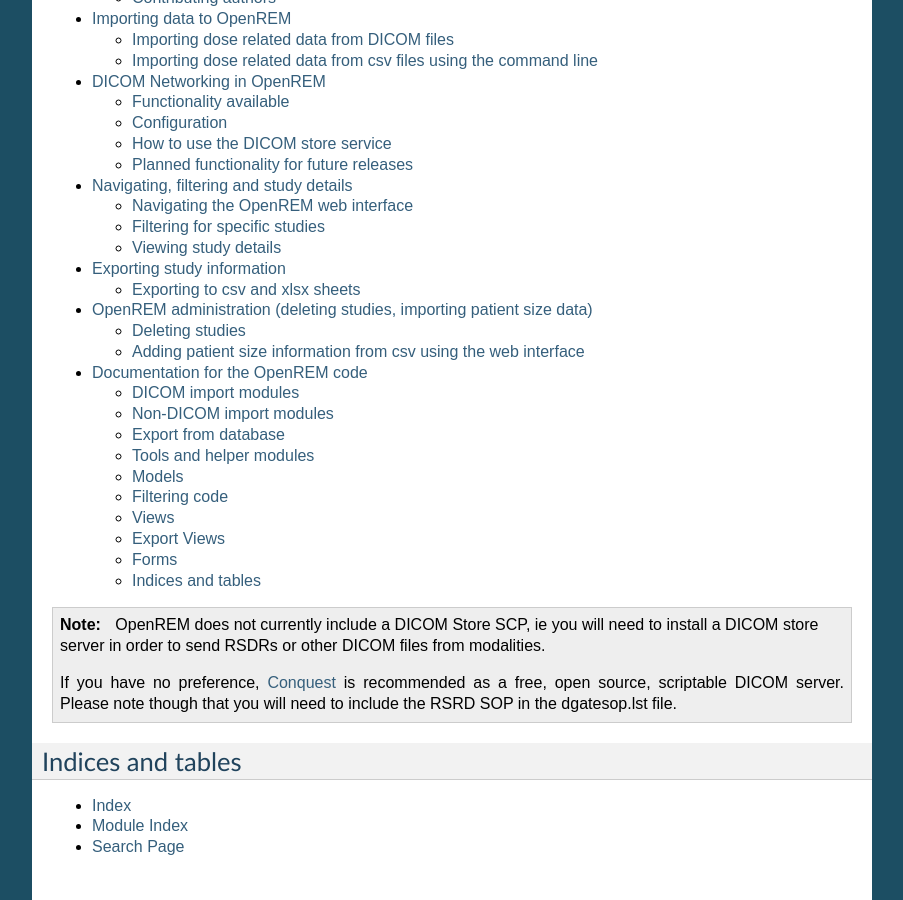
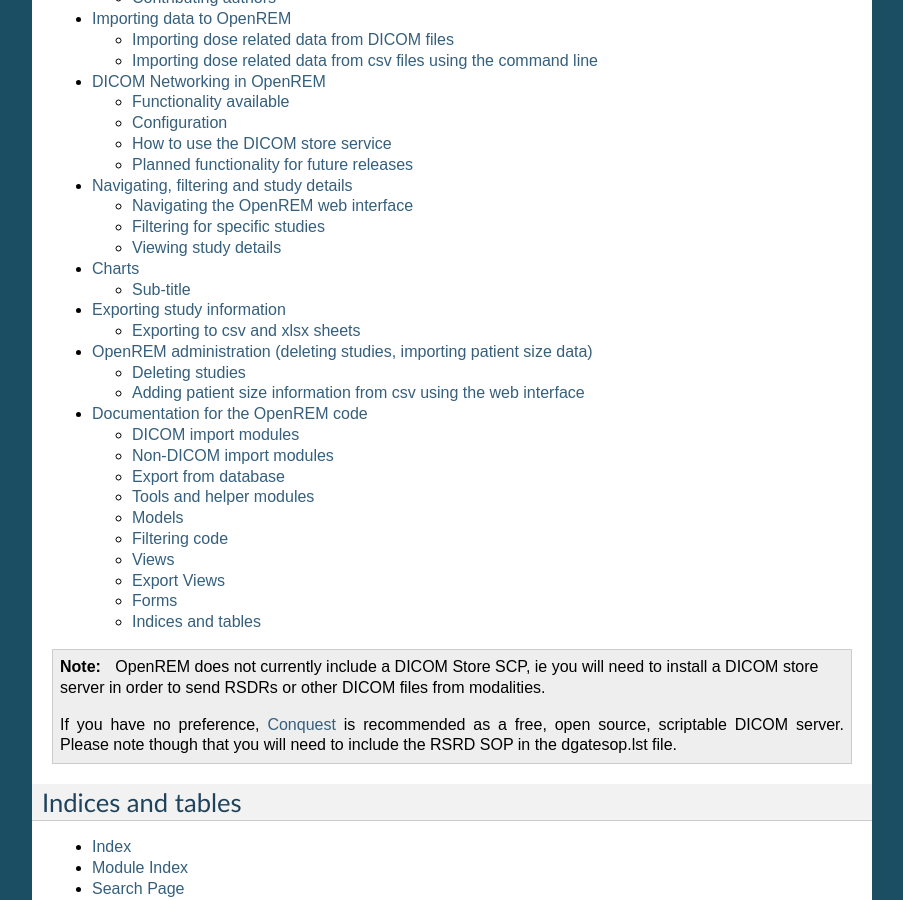
Before and after one commit to ckswilliams/modOpenREM, a Sphinx documentation site: the page built from docs/index.rst, in a window 1280 px wide and 900 px high, scrolled down 526 px. Shown: the whole window, without its empty margins (198-1101 px from the left). Built offline with Sphinx 7.4.7, drawn with Linux system fonts in a browser that asks for light colours.

Commit message:
Adding a charts doc stub @dplatten

```diff
--- /dev/null
+++ b/docs/charts.rst
@@ -0,0 +1,9 @@
+######
+Charts
+######
+
+*********
+Sub-title
+*********
+
+*Placeholder*
--- a/docs/index.rst
+++ b/docs/index.rst
@@ -28,6 +28,7 @@
     import
     netdicom
     i_navigate
+    charts
     i_exporting
     i_administration
     code
```
